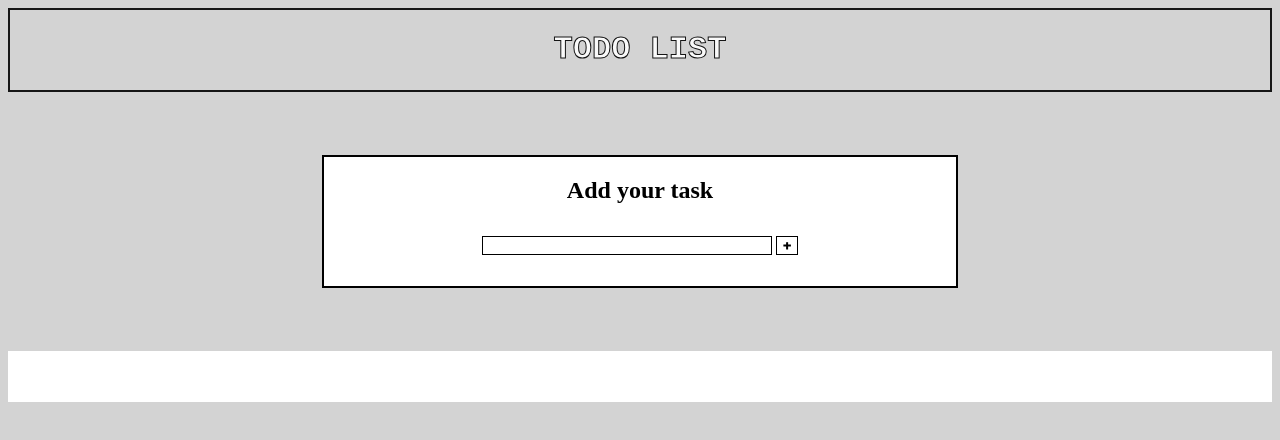
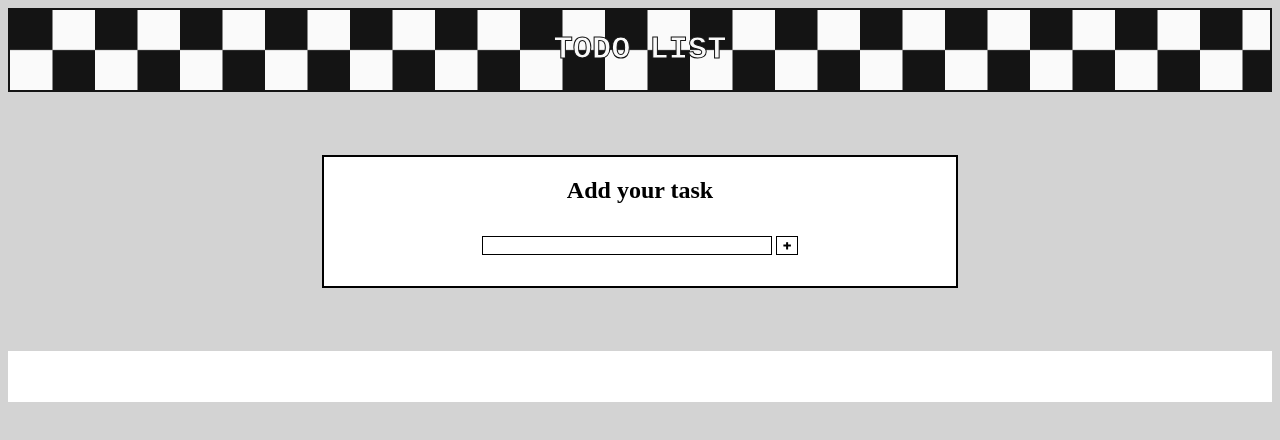
Before and after one commit to LenisseMxz/todo-list, a plain HTML site: page index.html in a window 1280 px wide. Drawn offline with Linux system fonts and the light colour scheme.

Commit message:
fourth commit

```diff
--- a/css/styles.css
+++ b/css/styles.css
@@ -42,7 +42,7 @@
 header {
     border: 2px solid;
     font-family: 'Courier New', Courier, monospace;
-    background-image: url("images/Black_and_white_squares.png");
+    background-image: url("/images/Black_and_white_squares.png");
     background-size: 85px 80px;
     opacity: 0.9;
 }
```
